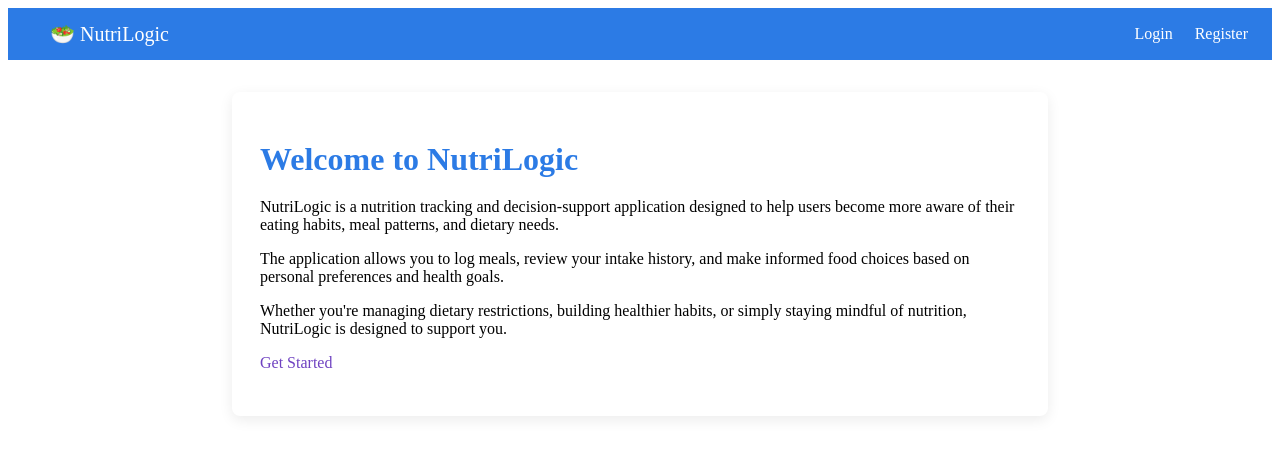
After one commit to SawPhystiqqated/mealtracker-app, a Flask app: template templates/home.html in a window 1280 px wide. The commit adds this page. Shown: the top 456 px of the page. Run offline with Flask 3, Linux system fonts and the light colour scheme; the template is opened without the code that fills it, so the values that code supplies are empty.

Commit message:
Finalize UI: input sizing, welcome page, clickable logo

```diff
--- a/static/styles.css
+++ b/static/styles.css
@@ -88,30 +88,24 @@ label {
     margin-bottom: 6px;
 }
 
+/* Normalize all form inputs to same height/width */
 input,
 select,
 textarea {
     width: 100%;
+    height: 44px;
     padding: 10px 12px;
     border: 1px solid #ced4da;
     border-radius: 4px;
-    margin-bottom: 18px;
     font-size: 14px;
+    box-sizing: border-box;
 }
 
-/* Fix date picker */
+/* Date picker – force equal size */
 input[type="date"] {
-    padding-right: 42px;
-    height: 44px;
-}
-
-input[type="date"]::-webkit-calendar-picker-indicator {
-    cursor: pointer;
-    opacity: 0.8;
-}
-
-input[type="date"]:hover::-webkit-calendar-picker-indicator {
-    opacity: 1;
+    appearance: none;
+    -webkit-appearance: none;
+    padding-right: 14px; /* keep icon inside */
 }
 
 /* =========================
@@ -196,3 +190,9 @@ button:hover {
 }
 
 html, body {
+
+.diet-tip {
+    margin-top: 8px;
+    font-size: 13px;
+    color: #6c757d;
+}
--- a/templates/add.html
+++ b/templates/add.html
@@ -38,8 +38,8 @@
         <button type="submit">Save Meal</button>
     </form>
 
-    <p style="margin-top:20px;">
-        <a class="btn-secondary" href="{{ url_for('list_meals') }}">Back to My Meals</a>
+    <p>
+      <a href="{{ url_for('list_meals') }}" class="link-purple">← Back to My Meals</a>
     </p>
 
 </div>
--- /dev/null
+++ b/templates/home.html
@@ -0,0 +1,44 @@
+<!DOCTYPE html>
+<html lang="en">
+<head>
+    <meta charset="utf-8">
+    <title>NutriLogic | Welcome</title>
+    <link rel="stylesheet" href="{{ url_for('static', filename='styles.css') }}">
+</head>
+<body>
+
+<div class="navbar">
+    <div class="brand">
+        <a href="{{ url_for('home') }}">🥗 NutriLogic</a>
+    </div>
+    <div>
+        <a href="{{ url_for('login') }}">Login</a>
+        <a href="{{ url_for('register') }}">Register</a>
+    </div>
+</div>
+
+<div class="container">
+    <h1>Welcome to NutriLogic</h1>
+
+    <p>
+        NutriLogic is a nutrition tracking and decision-support application designed
+        to help users become more aware of their eating habits, meal patterns, and dietary needs.
+    </p>
+
+    <p>
+        The application allows you to log meals, review your intake history, and make
+        informed food choices based on personal preferences and health goals.
+    </p>
+
+    <p>
+        Whether you're managing dietary restrictions, building healthier habits,
+        or simply staying mindful of nutrition, NutriLogic is designed to support you.
+    </p>
+
+    <p>
+        <a href="{{ url_for('register') }}">Get Started</a>
+    </p>
+</div>
+
+</body>
+</html>
--- a/web_app.py
+++ b/web_app.py
@@ -12,6 +12,11 @@ from dotenv import load_dotenv
 load_dotenv()
 
 app = Flask(__name__)
+
+@app.route("/")
+def home():
+    return render_template("home.html")
+
 app.secret_key = os.getenv("SECRET_KEY")
 app.config["SQLALCHEMY_DATABASE_URI"] = os.getenv("DATABASE_URL")
 app.config["SQLALCHEMY_TRACK_MODIFICATIONS"] = False
```
Also changed, not shown: templates/items.html (+19 -11 lines).
